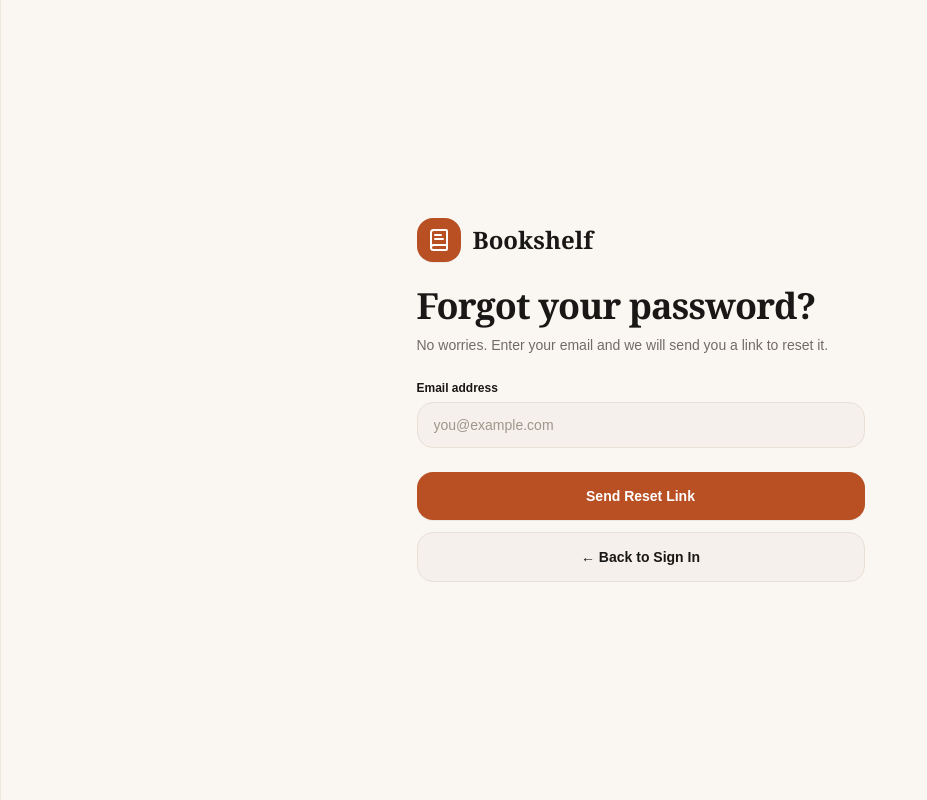
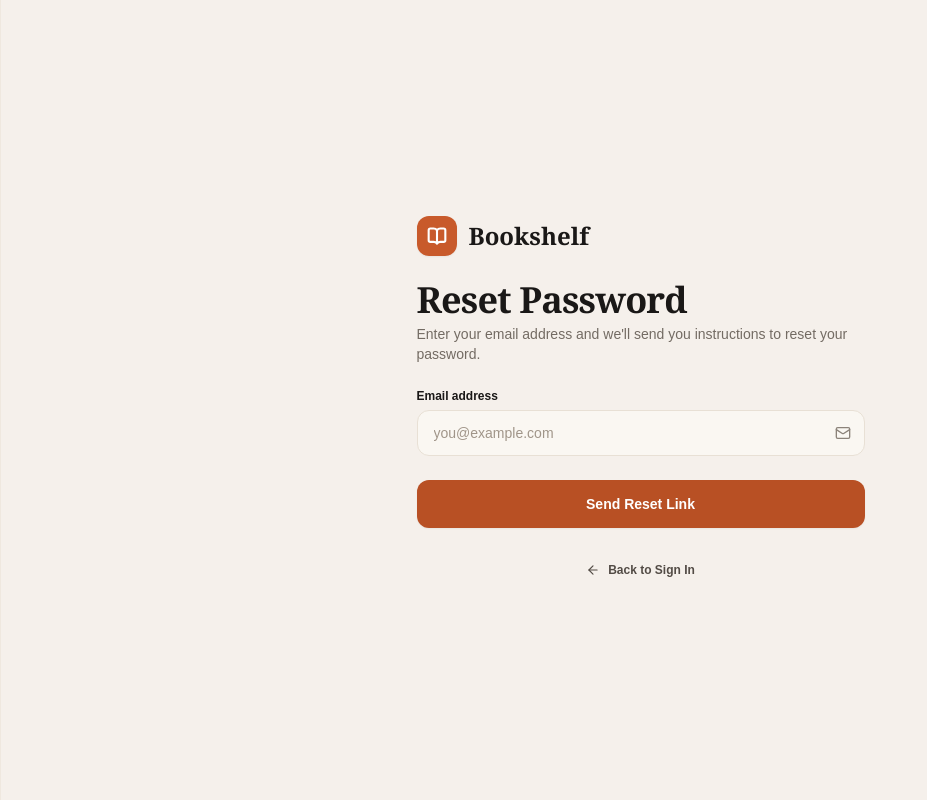
Before and after one commit to MuhammadZaeem500/book-shelf, a Next.js app: page /auth/forgot-password in a window 1280 px wide. Shown: the whole page, without its empty margins (0-927 px from the left). Built offline with nearby package versions, Linux system fonts and the light colour scheme; no server answers.

Commit message:
feat(auth): add forgot-password and reset-password pages

```diff
--- a/src/app/auth/forgot-password/page.tsx
+++ b/src/app/auth/forgot-password/page.tsx
@@ -2,59 +2,74 @@
 
 import React, { useState } from "react";
 import Link from "next/link";
-import { BookText } from "lucide-react";
+import { ArrowLeft, BookOpen, Mail } from "lucide-react";
+import { fetchApi } from "@/src/app/lib/api";
 
 export default function ForgotPasswordPage() {
   const [email, setEmail] = useState("");
-  const [isSubmitted, setIsSubmitted] = useState(false);
+  const [loading, setLoading] = useState(false);
+  const [error, setError] = useState<string | null>(null);
+  const [success, setSuccess] = useState<string | null>(null);
 
-  const handleSubmit = (e: React.FormEvent) => {
+  const handleSubmit = async (e: React.FormEvent) => {
     e.preventDefault();
-    console.log("Reset link requested for:", email);
-    setIsSubmitted(true);
+    setError(null);
+    setSuccess(null);
+    setLoading(true);
+
+    try {
+      await fetchApi<{ message: string }>("/auth/forgot-password", {
+        method: "POST",
+        body: JSON.stringify({ email }),
+      });
+
+      setSuccess(
+        "If an account exists with that email, a password reset link has been sent."
+      );
+      setEmail("");
+    } catch (err: any) {
+      setError(
+        err.message || "Failed to send reset request. Please try again."
+      );
+    } finally {
+      setLoading(false);
+    }
   };
 
   return (
-    <div className="min-h-screen w-full bg-[#FAF7F2] flex items-center justify-center p-4 text-[#1A1817]">
+    <div className="min-h-screen w-full bg-[#F5F0EB] flex items-center justify-center p-4 sm:p-6 lg:p-8 text-[#1A1817]">
       <div className="w-full max-w-md space-y-6">
-
         <div className="flex items-center gap-3">
-          <div className="w-11 h-11 rounded-2xl bg-[#B85024] flex items-center justify-center text-white shadow-2xs">
-            <BookText className="w-6 h-6 stroke-[2]" />
+          <div className="w-10 h-10 rounded-xl bg-[#C85A2B] flex items-center justify-center text-white shadow-xs">
+            <BookOpen className="w-5 h-5 stroke-[2.5]" />
           </div>
-          <span className="font-serif text-2xl font-bold text-[#1A1817]">
+          <span className="font-serif font-bold text-2xl text-[#1A1817]">
             Bookshelf
           </span>
         </div>
 
-        <div className="space-y-2">
+        <div className="space-y-1">
           <h1 className="font-serif text-3xl sm:text-4xl font-bold text-[#1A1817] tracking-tight">
-            Forgot your password?
+            Reset Password
           </h1>
-          <p className="text-sm text-[#736B63] leading-relaxed">
-            No worries. Enter your email and we will send you a link to reset it.
+          <p className="text-sm text-[#736B63]">
+            Enter your email address and we&apos;ll send you instructions to reset your password.
           </p>
         </div>
 
-        {isSubmitted ? (
-          <div className="bg-[#F5F0EB] border border-[#E8E0D5] rounded-2xl p-6 text-center space-y-4 shadow-2xs">
-            <p className="text-sm font-semibold text-[#1A1817]">
-              Check your inbox!
-            </p>
-            <p className="text-xs text-[#736B63]">
-              We sent a password reset link to <span className="font-semibold text-[#1A1817]">{email}</span>.
-            </p>
-            <button
-              type="button"
-              onClick={() => setIsSubmitted(false)}
-              className="text-xs font-bold text-[#B85024] hover:underline"
-            >
-              Try another email
-            </button>
+        {error && (
+          <div className="p-3 text-xs bg-red-50 text-red-600 border border-red-200 rounded-xl">
+            {error}
           </div>
-        ) : (
+        )}
+
+        {success && (
+          <div className="p-3.5 text-xs bg-emerald-50 text-emerald-800 border border-emerald-200 rounded-xl leading-relaxed">
+            {success}
+          </div>
+        )}
+
         <form onSubmit={handleSubmit} className="space-y-4">
-
           <div className="space-y-1.5">
             <label
               htmlFor="email"
@@ -62,34 +77,39 @@ export default function ForgotPasswordPage() {
             >
               Email address
             </label>
+            <div className="relative">
               <input
                 type="email"
                 id="email"
-                required
+                name="email"
                 value={email}
                 onChange={(e) => setEmail(e.target.value)}
                 placeholder="you@example.com"
-                className="w-full px-4 py-3 rounded-2xl bg-[#F5F0EB] border border-[#E8E0D5] text-sm text-[#1A1817] placeholder-[#A0958B] focus:outline-none focus:border-[#B85024] focus:ring-1 focus:ring-[#B85024] transition-all"
+                required
+                className="w-full px-4 py-3 rounded-xl bg-[#FAF7F2] border border-[#E8E0D5] text-sm text-[#1A1817] placeholder-[#A09589] focus:outline-none focus:border-[#C85A2B] focus:ring-1 focus:ring-[#C85A2B] transition-all pr-10"
               />
+              <Mail className="w-4 h-4 text-[#8C837A] absolute right-3.5 top-1/2 -translate-y-1/2 pointer-events-none" />
+            </div>
           </div>
 
-            <div className="space-y-3 pt-2">
           <button
             type="submit"
-                className="w-full py-3.5 px-4 bg-[#B85024] hover:bg-[#A3431D] active:bg-[#8F3918] text-white font-semibold text-sm rounded-2xl transition-colors shadow-2xs cursor-pointer"
+            disabled={loading}
+            className="w-full py-3.5 px-4 bg-[#B85024] hover:bg-[#A3431D] text-white font-semibold text-sm rounded-xl transition-colors shadow-xs mt-2 disabled:opacity-50 cursor-pointer"
           >
-                Send Reset Link
+            {loading ? "Sending link..." : "Send Reset Link"}
           </button>
+        </form>
 
+        <div className="pt-2 text-center">
           <Link
-                href="auth/sign-in"
-                className="w-full flex items-center justify-center gap-1 py-3.5 px-4 bg-[#F5F0EB] hover:bg-[#EFE8DF] border border-[#E8E0D5] text-[#1A1817] font-semibold text-sm rounded-2xl transition-colors cursor-pointer"
+            href="/auth/sign-in"
+            className="inline-flex items-center gap-2 text-xs font-semibold text-[#524B45] hover:text-[#1A1817] transition-colors"
           >
-                &larr; Back to Sign In
+            <ArrowLeft className="w-3.5 h-3.5" />
+            Back to Sign In
           </Link>
         </div>
-          </form>
-        )}
       </div>
     </div>
   );
--- a/src/app/auth/sign-in/page.tsx
+++ b/src/app/auth/sign-in/page.tsx
@@ -15,7 +15,7 @@ export default function SignInPage() {
   const [formData, setFormData] = useState({
     email: "",
     password: "",
-    rememberMe: false,
+    // rememberMe: false,
   });
 
   const handleChange = (e: React.ChangeEvent<HTMLInputElement>) => {
@@ -139,7 +139,7 @@ export default function SignInPage() {
           </div>
 
           <div className="flex items-center justify-between pt-1">
-            <div className="flex items-center gap-2">
+            {/* <div className="flex items-center gap-2">
               <input
                 type="checkbox"
                 id="rememberMe"
@@ -154,7 +154,7 @@ export default function SignInPage() {
               >
                 Remember me
               </label>
-            </div>
+            </div> */}
             <Link
               href="/auth/forgot-password"
               className="text-xs text-[#C85A2B] font-semibold hover:underline"
@@ -172,14 +172,14 @@ export default function SignInPage() {
           </button>
         </form>
 
-        <div className="relative flex items-center justify-center my-6">
+        {/* <div className="relative flex items-center justify-center my-6">
           <div className="w-full border-t border-[#E8E0D5]" />
           <span className="absolute bg-[#F5F0EB] px-3 text-[11px] font-bold text-[#8C837A] tracking-wider uppercase">
             OR
           </span>
-        </div>
+        </div> */}
 
-        <button
+        {/* <button
           type="button"
           className="w-full py-3 px-4 bg-[#FAF7F2] hover:bg-[#EFE8DF] border border-[#E8E0D5] rounded-xl font-semibold text-xs sm:text-sm text-[#1A1817] flex items-center justify-center gap-3 transition-colors shadow-2xs"
         >
@@ -202,7 +202,7 @@ export default function SignInPage() {
             />
           </svg>
           Continue with Google
-        </button>
+        </button> */}
 
         <p className="text-center text-xs text-[#736B63] pt-2">
           Don&apos;t have an account?{" "}
--- a/src/app/auth/sign-up/page.tsx
+++ b/src/app/auth/sign-up/page.tsx
@@ -254,14 +254,14 @@ export default function SignUpPage() {
           </button>
         </form>
 
-        <div className="relative flex items-center justify-center my-6">
+        {/* <div className="relative flex items-center justify-center my-6">
           <div className="w-full border-t border-[#E8E0D5]" />
           <span className="absolute bg-[#F5F0EB] px-3 text-[11px] font-bold text-[#8C837A] tracking-wider uppercase">
             OR
           </span>
-        </div>
+        </div> */}
 
-        <button
+        {/* <button
           type="button"
           className="w-full py-3 px-4 bg-[#FAF7F2] hover:bg-[#EFE8DF] border border-[#E8E0D5] rounded-xl font-semibold text-xs sm:text-sm text-[#1A1817] flex items-center justify-center gap-3 transition-colors shadow-2xs"
         >
@@ -284,7 +284,7 @@ export default function SignUpPage() {
             />
           </svg>
           Sign up with Google
-        </button>
+        </button> */}
 
         <p className="text-center text-xs text-[#736B63] pt-2">
           Already have an account?{" "}
```
Lines whose indentation alone changed are shown as unchanged.
